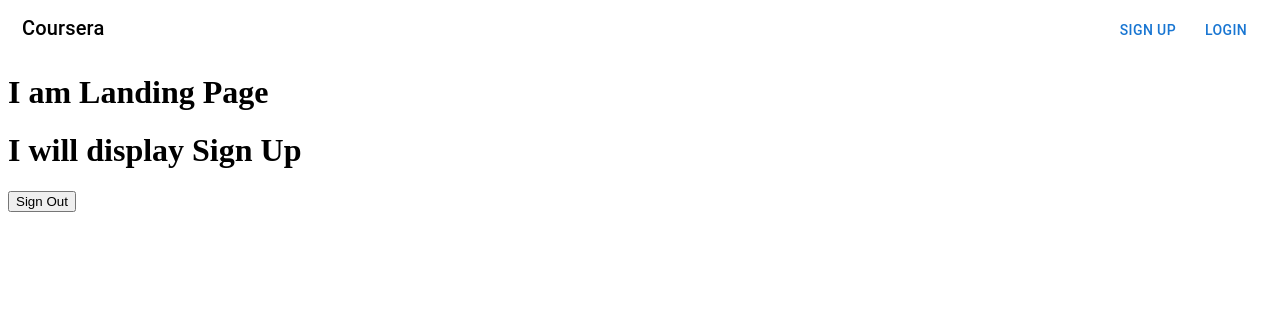
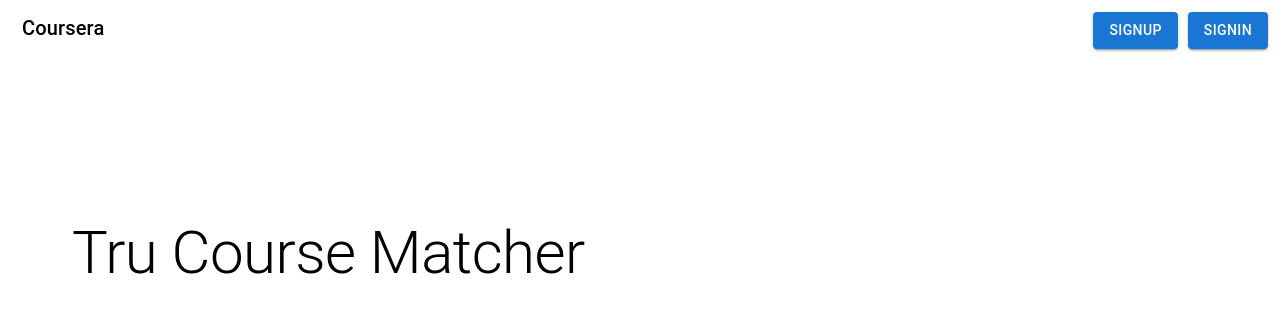
Before and after one commit to Rohitthimaya/Tru-Course-Matcher, a React (Vite) app in the folder client/: page / in a window 1280 px wide. Shown: the top 312 px of the page. Built offline with nearby package versions, Linux system fonts and the light colour scheme; no server answers.

Commit message:
Completed AppBar Logic and fix bugs

```diff
--- a/client/src/App.tsx
+++ b/client/src/App.tsx
@@ -7,17 +7,23 @@ import axios from "axios";
 import { useEffect } from "react";
 import { userState } from "./store/atoms/user";
 import Login from "./components/Login/Login";
+import { Appbar } from "./components/Appbar/Appbar"
+import { Courses } from "./components/Courses/Courses";
+import { Addcourse } from "./components/Addcourse/Addcourse";
 
 function App() {
   return (
     <RecoilRoot>
       <Router>
+        <Appbar />
         <InitUser />
         <Routes>
           <Route path="/" element={<Landing />} />
-          <Route path="/Login" element={<Login />} />
+          <Route path="/login" element={<Login />} />
           <Route path="/signup" element={<Signup />} />
           <Route path="/matches" element={<Matches />} />
+          <Route path="/courses" element={<Courses />} />
+          <Route path="/addcourse" element={<Addcourse/>} />
         </Routes>
       </Router>
     </RecoilRoot>
@@ -42,13 +48,13 @@ const InitUser = () => {
         })
       } else {
         setUser({
-          isLoading: true,
+          isLoading: false,
           userEmail: null
         })
       }
     } catch (error) {
       setUser({
-        isLoading: true,
+        isLoading: false,
         userEmail: null
       })
     }
--- /dev/null
+++ b/client/src/components/Addcourse/Addcourse.tsx
@@ -0,0 +1,7 @@
+import React from "react"
+
+export const Addcourse = () => {
+
+	return (<></>)
+
+}
--- a/client/src/components/Appbar/Appbar.tsx
+++ b/client/src/components/Appbar/Appbar.tsx
@@ -1,4 +1,4 @@
-import React from "react";
+import React, { useEffect } from "react";
 import { useRecoilValue, useSetRecoilState } from "recoil";
 import { userEmailState } from "../../store/selectors/userEmail";
 import { isUserLoading } from "../../store/selectors/isUserLoading";
@@ -7,38 +7,32 @@ import { Typography } from "@mui/material";
 import Button from "@mui/material/Button";
 import { userState } from "../../store/atoms/user";
 
-const Appbar = () => {
+export const Appbar = () => {
     const userEmail = useRecoilValue(userEmailState);
-    const isLoading = useRecoilValue(isUserLoading);
+    const userLoading = useRecoilValue(isUserLoading);
     const navigate = useNavigate();
     const setUser = useSetRecoilState(userState);
 
-    // if (isLoading) {
-    //     return <></>
-    // }
+    if (userLoading) {
+        return <>Loading....</>
+    }
 
     if (userEmail) {
-
-        setUser({
-            isLoading: false,
-            userEmail: userEmail
-        })
-
         return <div style={{
             display: "flex",
             justifyContent: "space-between",
             padding: 4,
             zIndex: 1
         }}>
-            <div style={{ marginLeft: 10, cursor: "pointer" }} onClick={() => {
+            <div style={{marginLeft: 10, cursor: "pointer"}} onClick={() => {
                 navigate("/")
             }}>
-                <Typography variant={"h6"}>Tru Course Matcher</Typography>
+                <Typography variant={"h6"}>Coursera</Typography>
             </div>
 
-            <div style={{ display: "flex" }}>
-                <div style={{ marginRight: 10, display: "flex" }}>
-                    <div style={{ marginRight: 10 }}>
+            <div style={{display: "flex"}}>
+                <div style={{marginRight: 10, display: "flex"}}>
+                <div style={{marginRight: 10}}>
                         <Button
                             onClick={() => {
                                 navigate("/addcourse")
@@ -46,7 +40,7 @@ const Appbar = () => {
                         >Add course</Button>
                     </div>
 
-                    <div style={{ marginRight: 10 }}>
+                    <div style={{marginRight: 10}}>
                         <Button
                             onClick={() => {
                                 navigate("/courses")
@@ -54,18 +48,18 @@ const Appbar = () => {
                         >Courses</Button>
                     </div>
 
-                    <div style={{ marginRight: 10 }}>
+                    <div style={{marginRight: 10}}>
                         <Button
                             onClick={() => {
                                 navigate("/matches")
                             }}
-                        >Get Matches</Button>
+                        >Matches</Button>
                     </div>
 
                     <Button
                         variant={"contained"}
                         onClick={() => {
-                            localStorage.setItem("token", "");
+                            localStorage.setItem("Token", "");
                             setUser({
                                 isLoading: false,
                                 userEmail: null
@@ -82,33 +76,30 @@ const Appbar = () => {
             padding: 4,
             zIndex: 1
         }}>
-            <div style={{ marginLeft: 10, cursor: "pointer" }} onClick={() => {
+            <div style={{marginLeft: 10, cursor: "pointer"}} onClick={() => {
                 navigate("/")
             }}>
                 <Typography variant={"h6"}>Coursera</Typography>
             </div>
 
-
-            <div style={{ display: "flex" }}>
-
-                <div style={{ marginRight: 10 }}>
+            <div style={{display: "flex"}}>
+                <div style={{marginRight: 10}}>
                     <Button
+                        variant={"contained"}
                         onClick={() => {
-                            navigate("/Signup")
+                            navigate("/signup")
                         }}
-                    >Sign Up</Button>
+                    >Signup</Button>
                 </div>
-
-                <div style={{ marginRight: 10 }}>
+                <div>
                     <Button
+                        variant={"contained"}
                         onClick={() => {
-                            navigate("/Login")
+                            navigate("/login")
                         }}
-                    >Login</Button>
+                    >Signin</Button>
                 </div>
             </div>
         </div>
     }
 }
-
-export default Appbar;
--- /dev/null
+++ b/client/src/components/Courses/Courses.tsx
@@ -0,0 +1,7 @@
+import React from "react";
+
+export const Courses = () => {
+
+	return (<></>)
+
+}
--- a/client/src/components/Landing/Landing.tsx
+++ b/client/src/components/Landing/Landing.tsx
@@ -1,31 +1,56 @@
-import React from "react";
-import { useRecoilValue } from "recoil";
+import React, { useEffect } from "react";
+import { useRecoilValue, useSetRecoilState } from "recoil";
 import { userEmailState } from "../../store/selectors/userEmail";
 import { isUserLoading } from "../../store/selectors/isUserLoading";
 import {useNavigate} from "react-router-dom";
-import Appbar from "../Appbar/Appbar";
+import {Appbar} from "../Appbar/Appbar";
+import { userState } from "../../store/atoms/user";
+import { Button, Grid, Typography } from "@mui/material";
 
 export const Landing = () => {
     const userEmail = useRecoilValue(userEmailState);
     const userLoading = useRecoilValue(isUserLoading);
     const navigate = useNavigate();
+
     console.log(userEmail, userLoading)
+
+    if (userLoading) {
+        return <>Loading....</>
+    }
+
     return (
-        <>
-            <Appbar />
-            <h1>I am Landing Page</h1>
-            {(userLoading && userEmail == null) ? (
-                <h1>I will display Sign Up</h1>
-            ) : (
-                <h1>I will display Main</h1>
-            )}
-
-
-            <button onClick={() => {
-                localStorage.removeItem("Token");
-                navigate("/Login")
-            }}>Sign Out</button>
-
-        </>
+        <div>
+        <Grid container style={{padding: "5vw"}}>
+            <Grid item xs={12} md={6} lg={6}>
+                <div style={{marginTop: 100}}>
+                    <Typography variant={"h2"}>
+                        Tru Course Matcher
+                    </Typography>
+                    {userLoading && !userEmail && <div style={{display: "flex", marginTop: 20}}>
+                        <div style={{marginRight: 10}}>
+                            <Button
+                                size={"large"}
+                                variant={"contained"}
+                                onClick={() => {
+                                    navigate("/signup")
+                                }}
+                            >Signup</Button>
+                        </div>
+                        <div>
+                            <Button
+                                size={"large"}
+                                variant={"contained"}
+                                onClick={() => {
+                                    navigate("/login")
+                                }}
+                            >Signin</Button>
+                        </div>
+                    </div>}
+                </div>
+                <div>
+                </div>
+            </Grid>
+        </Grid>
+    </div>
     )
 }
--- a/client/src/components/Login/Login.tsx
+++ b/client/src/components/Login/Login.tsx
@@ -2,12 +2,15 @@ import React, { useState } from "react";
 import { useNavigate } from "react-router-dom";
 import axios from "axios";
 import { Container, Paper, TextField, Button, Typography } from "@mui/material";
-import Appbar from "../Appbar/Appbar";
+import {Appbar} from "../Appbar/Appbar";
+import { useSetRecoilState } from "recoil";
+import { userState } from "../../store/atoms/user";
 
 const Login = () => {
     const [email, setEmail] = useState("");
     const [password, setPassword] = useState("");
     const navigate = useNavigate();
+    const setUser = useSetRecoilState(userState);
 
     const handleClick = () => {
         axios
@@ -19,6 +22,10 @@ const Login = () => {
                 const data = response.data;
                 const token = data.token;
                 localStorage.setItem("Token", token);
+                setUser({
+                    isLoading: false,
+                    userEmail: email
+                })
                 navigate("/");
             })
             .catch((err) => {
@@ -28,7 +35,6 @@ const Login = () => {
 
     return (
         <>
-            <Appbar />
             <Container
                 sx={{
                     display: "flex",
```
Also changed, not shown: client/src/components/Signup/Signup.tsx (+12 -14 lines), 2 other files (tests, documents, lock files or other folders).
